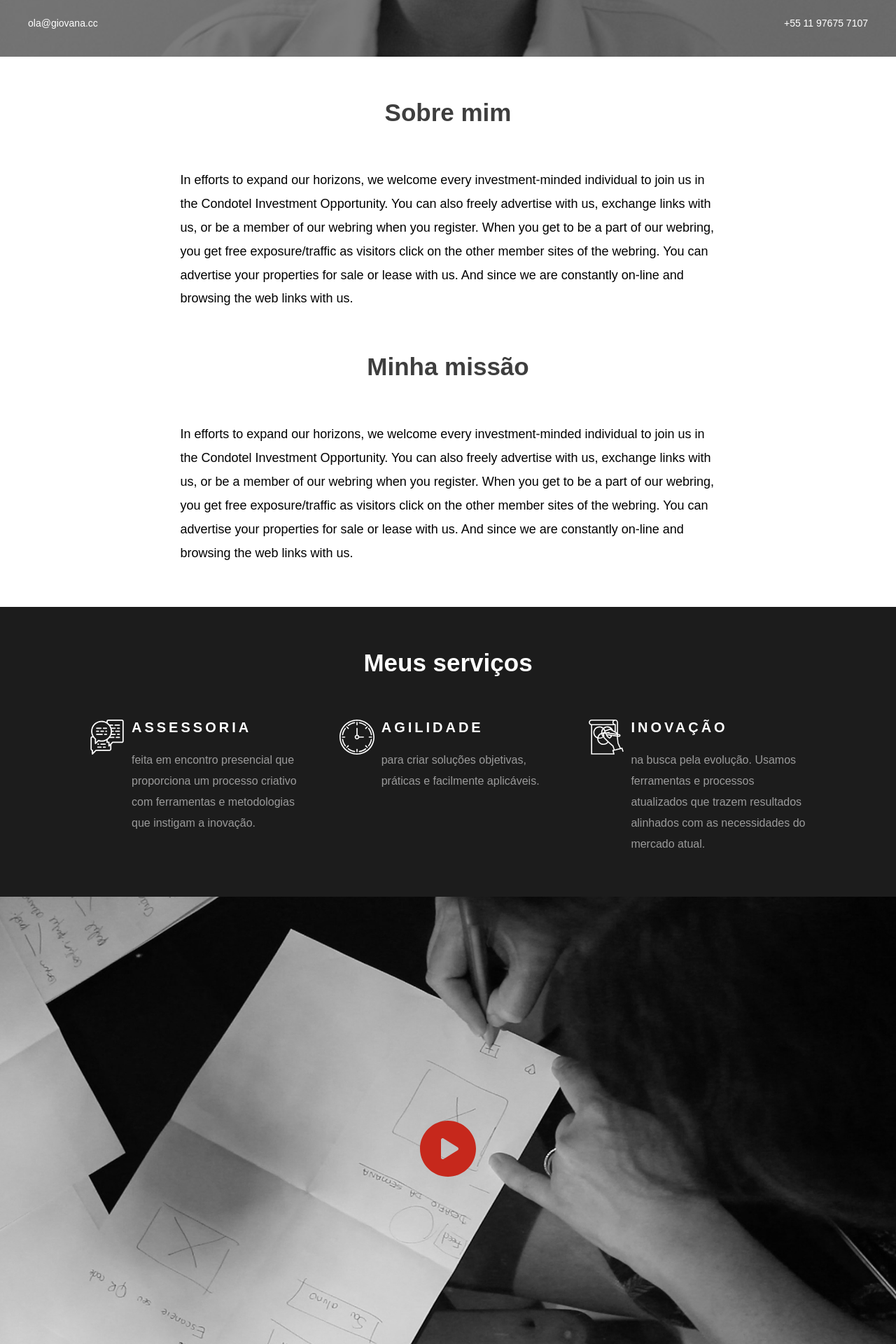
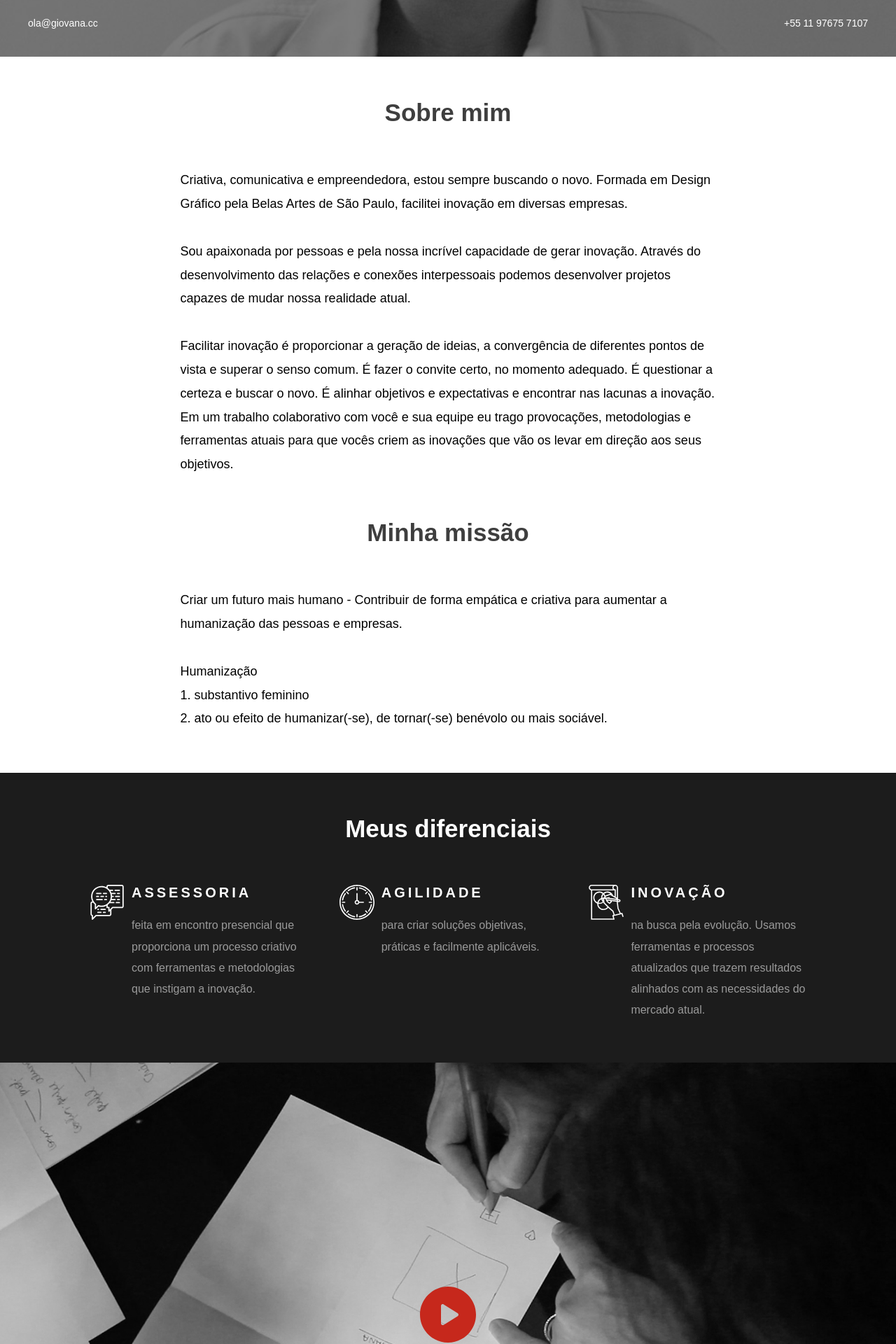
Before and after one commit to lrnco/giovanaansoain, a Jekyll site: the page built from _pages/about.html, in a window 1280 px wide. Shown: the part 639-2559 px from the top of the page at 70% size. Built offline with Jekyll 4.4.1, drawn with Linux system fonts in a browser that asks for light colours.

Commit message:
projetos

```diff
--- a/_pages/about.html
+++ b/_pages/about.html
@@ -20,19 +20,28 @@ layout: default
 	<section class="about-content">
 		<h2 class="section-title">Sobre mim</h2>
 		<p class="paragraph">
-			In efforts to expand our horizons, we welcome every investment-minded individual to join us in the Condotel Investment Opportunity.
-			You can also freely advertise with us, exchange links with us, or be a member of our webring when you register. When you get to be a part of our webring, you get free exposure/traffic as visitors click on the other member sites of the webring. You can advertise your properties for sale or lease with us. And since we are constantly on-line and browsing the web links with us.
+			Criativa, comunicativa e empreendedora, estou sempre buscando o novo. Formada em Design Gráfico pela Belas Artes de São Paulo, facilitei inovação em diversas empresas.
+			<br><br>
+			Sou apaixonada por pessoas e pela nossa incrível capacidade de gerar inovação. Através do desenvolvimento das relações e conexões interpessoais podemos desenvolver projetos capazes de mudar nossa realidade atual.
+			<br><br>
+			Facilitar inovação é proporcionar a geração de ideias, a convergência de diferentes pontos de vista e superar o senso comum. É fazer o convite certo, no momento adequado. É questionar a certeza e buscar o novo. É alinhar objetivos e expectativas e encontrar nas lacunas a inovação.
+			Em um trabalho colaborativo com você e sua equipe eu trago provocações, metodologias e ferramentas atuais para que vocês criem as inovações que vão os levar em direção aos seus objetivos.
+
 		</p>
 		<h2 class="section-title">Minha missão</h2>
 		<p class="paragraph">
-			In efforts to expand our horizons, we welcome every investment-minded individual to join us in the Condotel Investment Opportunity.
-			You can also freely advertise with us, exchange links with us, or be a member of our webring when you register. When you get to be a part of our webring, you get free exposure/traffic as visitors click on the other member sites of the webring. You can advertise your properties for sale or lease with us. And since we are constantly on-line and browsing the web links with us.
+			Criar um futuro mais humano - Contribuir de forma empática e criativa para aumentar a humanização das pessoas e empresas.
+			<br><br>
+			Humanização<br>
+			1.	substantivo feminino<br>
+			2.	ato ou efeito de humanizar(-se), de tornar(-se) benévolo ou mais sociável.
+
 		</p>
 	</section>
 
 	<!-- services -->
 	<section class="sample-services">
-		<h4 class="section-title">Meus serviços</h4>
+		<h4 class="section-title">Meus diferenciais</h4>
 		<div class="services-content container">
 			<div class="box-services">
 				<img class="services-icon" src="{{ site.baseurl }}assets/icons/assessoria.svg" alt="">
--- a/assets/css/_project.scss
+++ b/assets/css/_project.scss
@@ -40,6 +40,7 @@
 
     p{
         text-align: center;
+        text-transform: capitalize;
     }
 
     @media screen and (max-width: $screen-xs-max){
--- a/assets/css/_sample-best-projects.scss
+++ b/assets/css/_sample-best-projects.scss
@@ -42,16 +42,6 @@
     margin: 60px 0;
 
     @media screen and (min-width: $screen-md){
-        // display: -ms-grid;
-        // display: grid;
-        // grid-gap: 0;
-        // -ms-grid-columns: 33.3% 33.3% 33.3%;
-        // grid-template-columns: 33.3% 33.3% 33.3%;
-        // grid-template-areas:
-        //                     'a b c'
-        //                     'a d e';
-
-        // height: 960px;
         display: flex;
         flex-flow: row wrap;
         align-items: flex-start;
@@ -92,30 +82,10 @@
 
 @media screen and (min-width: $screen-md){
     .wrapper-projects>a{
-        height: 480px;
+        height: 300px;
         width: 33.34vw;
         flex: 1 1 33.33%;
     }
-    .wrapper-projects>.a{
-        // grid-area: a;
-        height: 960px;
-    }
-
-    // .wrapper-projects>.b{
-    //     grid-area: b;
-    // }
-
-    // .wrapper-projects>.c{
-    //     grid-area: c;
-    // }
-
-    // .wrapper-projects>.d{
-    //     grid-area: d;
-    // }
-
-    // .wrapper-projects>.e{
-    //     grid-area: e;
-    // }
 }
 
 .wrapper-title-projects{
```
Also changed, not shown: _projects/empreendedorismo.md (+1 -1 lines), _projects/projetoa.md (deleted, +0 -22 lines), _projects/projetob.md (deleted, +0 -21 lines), _projects/projetoc.md (deleted, +0 -21 lines), _projects/projetod.md (deleted, +0 -22 lines), _projects/projetof.md (deleted, +0 -22 lines), _projects/projetoy.md (deleted, +0 -22 lines), index.html (+14 -14 lines), Gemfile.lock.
